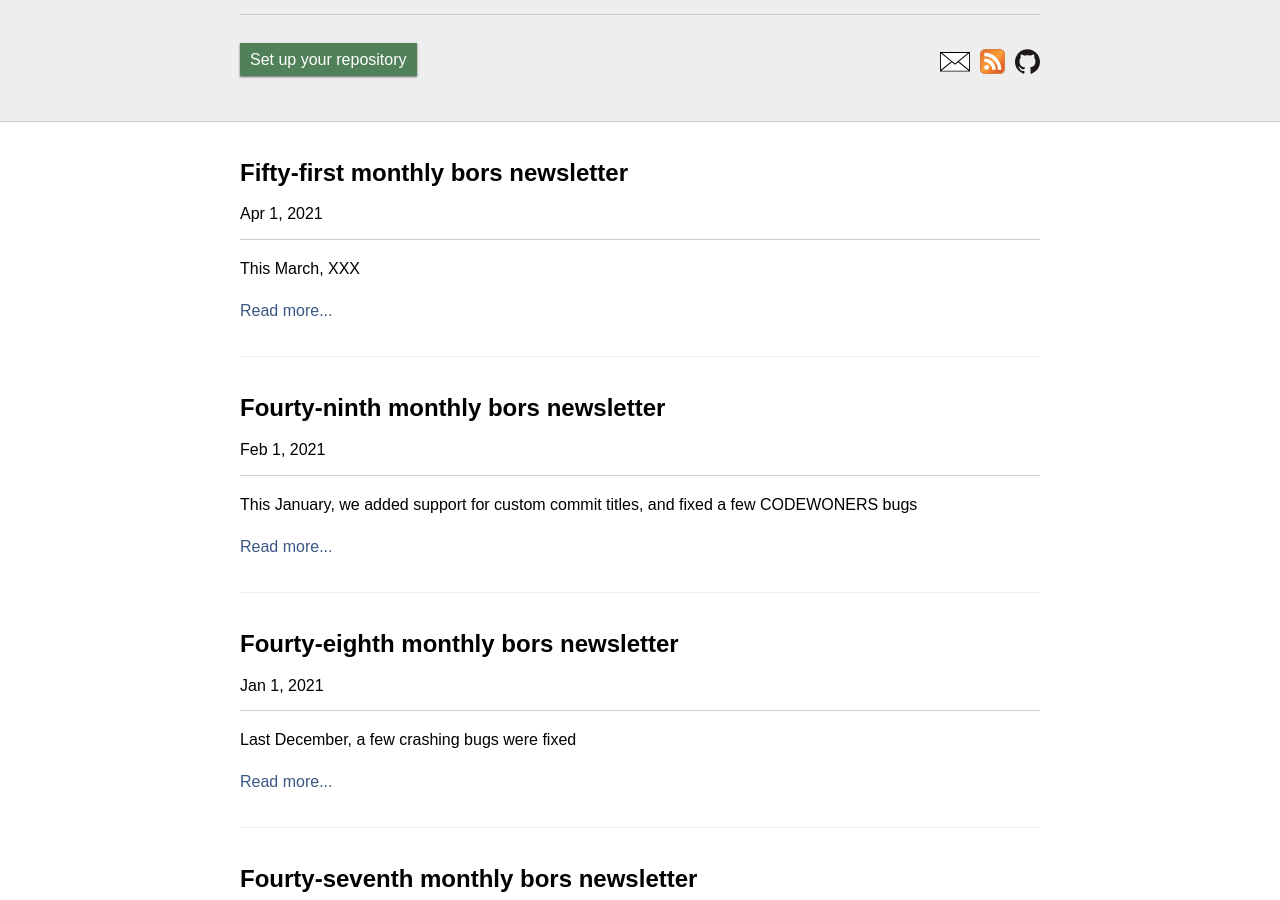
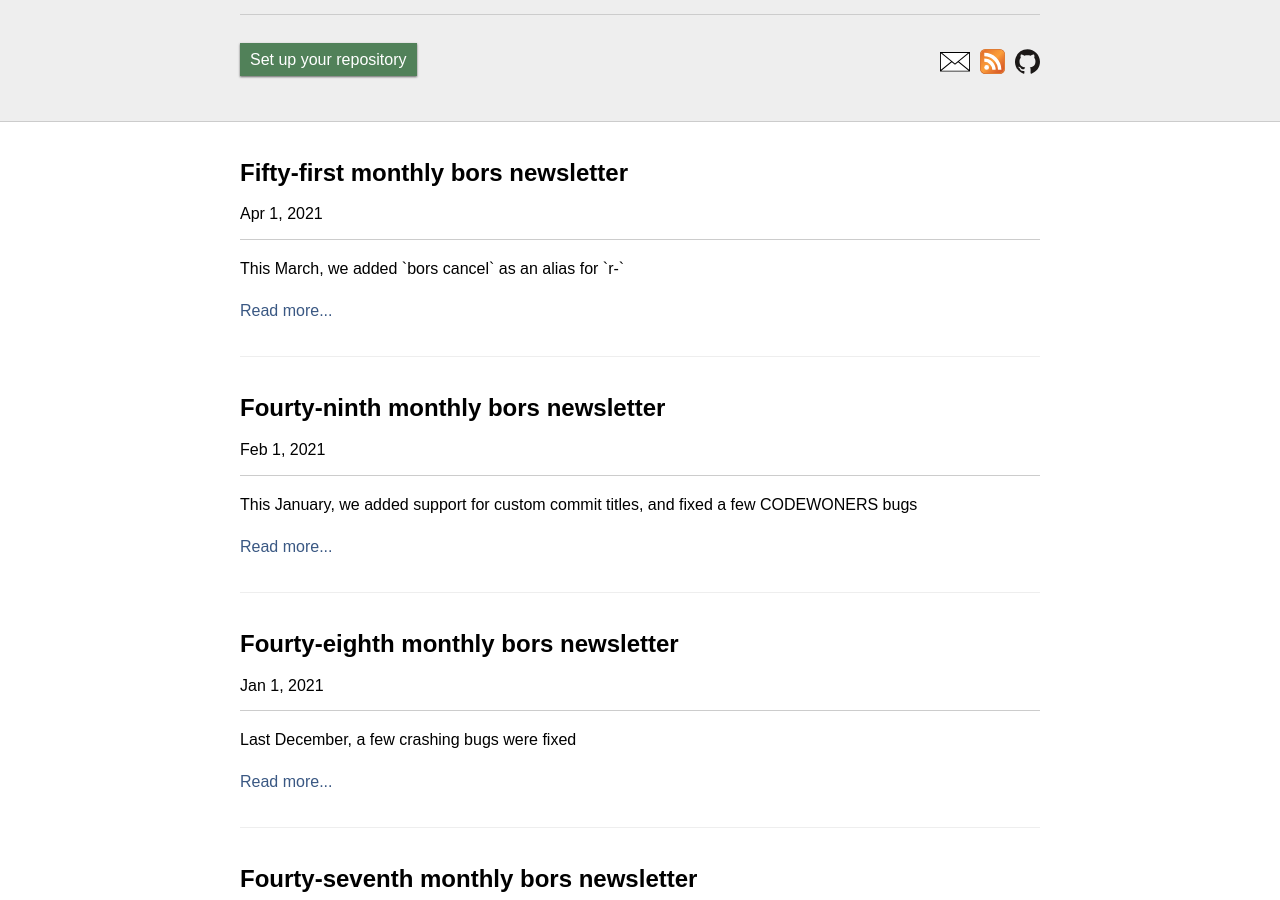
Before and after one commit to bors-ng/bors-ng.github.io, a Jekyll site: the page built from index.html, in a window 1280 px wide and 900 px high, scrolled down 1015 px. Built offline with Jekyll 4.4.1, drawn with Linux system fonts in a browser that asks for light colours; the list of posts is cut into pages by our own code.

Commit message:
Add summary

```diff
--- a/_posts/2021-04-01-tmib-51.md
+++ b/_posts/2021-04-01-tmib-51.md
@@ -2,7 +2,7 @@
 layout:     post
 title:      Fifty-first monthly bors newsletter
 date:       2021-04-01 00:00:00
-summary:    This March, XXX
+summary:    This March, we added `bors cancel` as an alias for `r-`
 categories: newsletter
 ---
 
```
